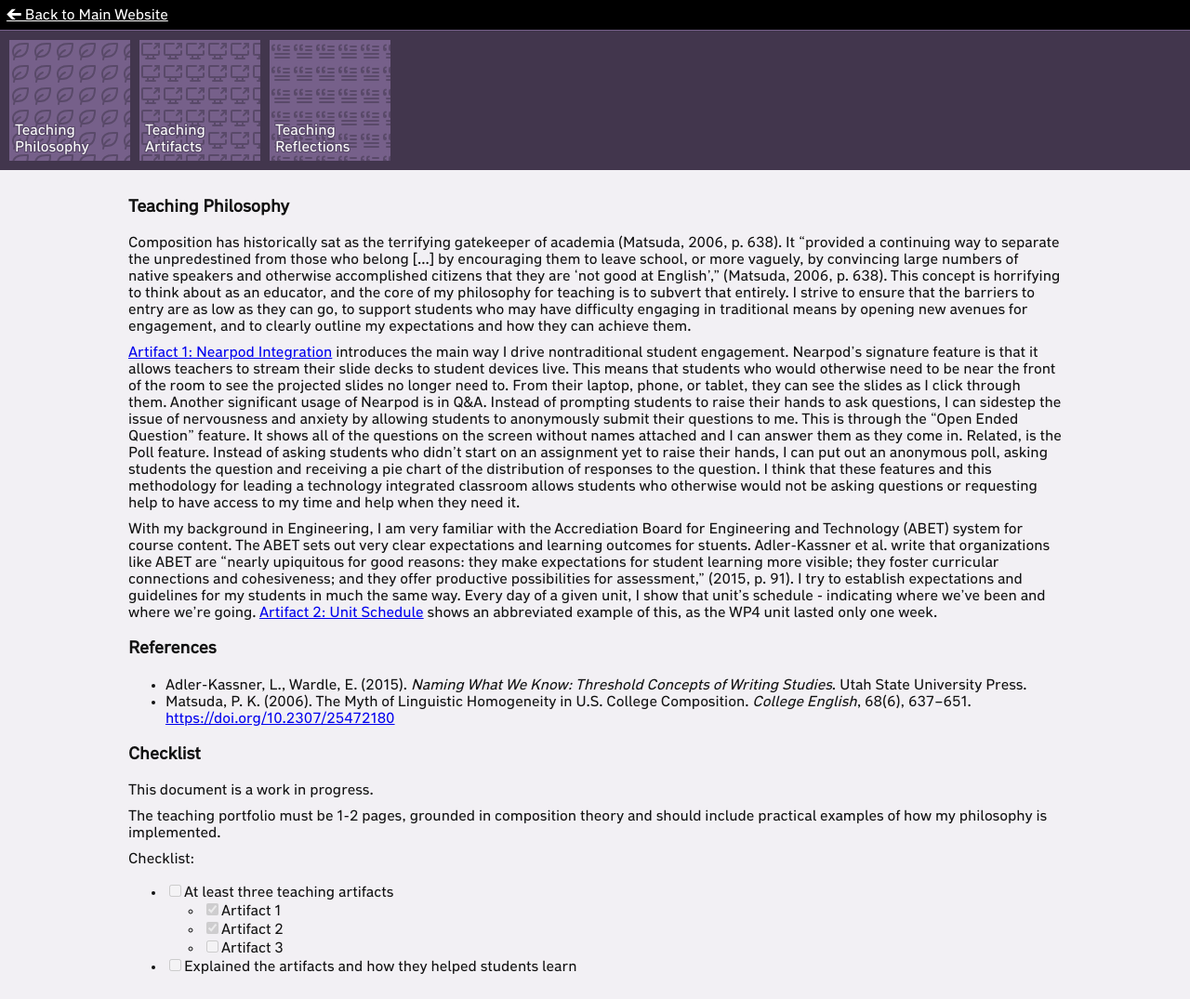
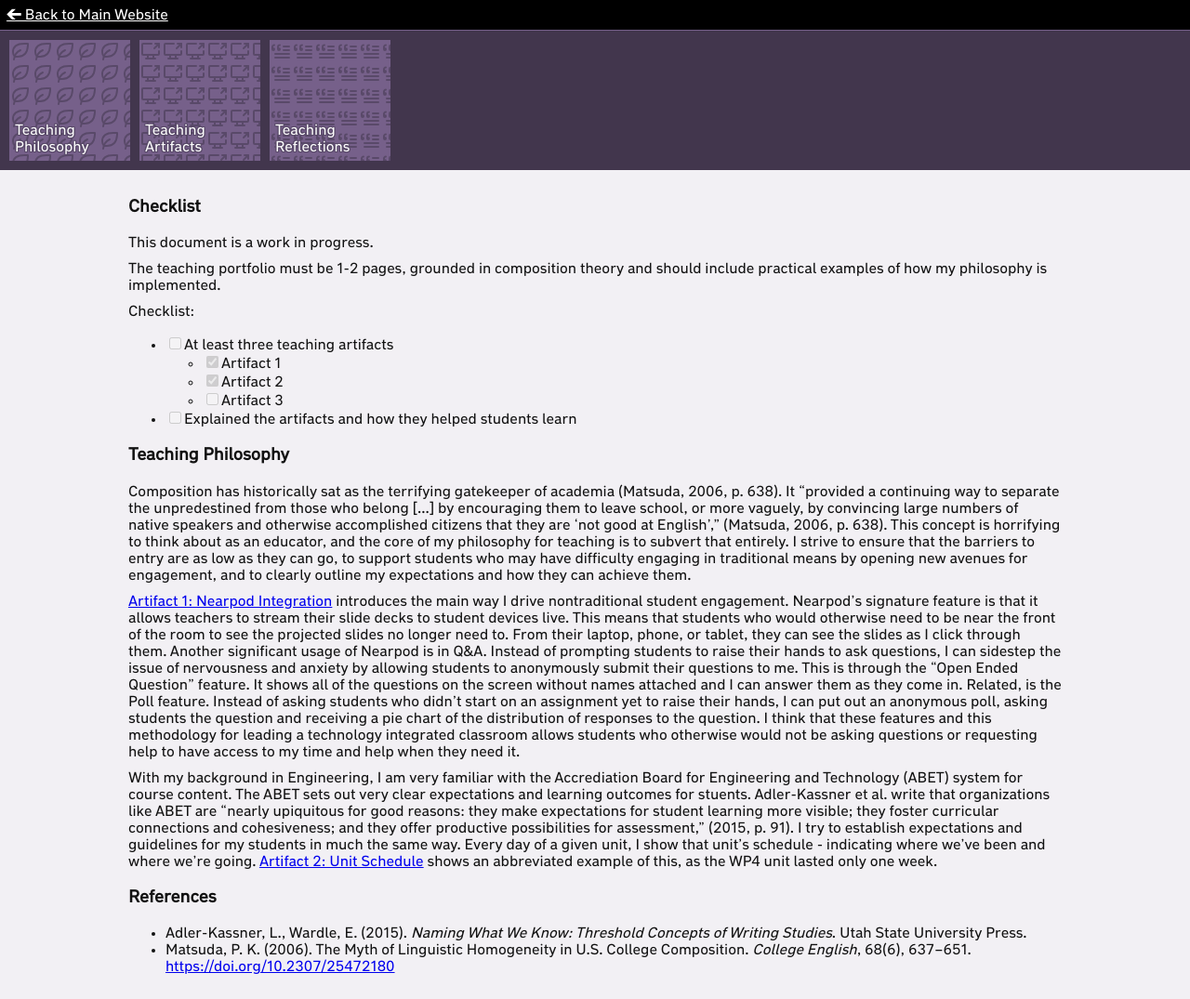
Before and after one commit to reneeverly/reneeverly.github.io, a Jekyll site: the page built from edu/phi/index.md, in a window 1280 px wide. Shown: the whole page at 93% size. Built offline with Jekyll 4.4.1, drawn with Linux system fonts in a browser that asks for light colours; our own code applies the rules of GitHub Pages for plain Markdown files; some of the changed lines change nothing that is shown.

Commit message:
Rearrange main to highlight WIP

```diff
--- a/edu/phi/index.md
+++ b/edu/phi/index.md
@@ -1,6 +1,18 @@
 ---
 layout: muicontent
 ---
+
+# Checklist
+This document is a work in progress.
+
+The teaching portfolio must be 1-2 pages, grounded in composition theory and should include practical examples of how my philosophy is implemented.
+
+Checklist:
+* [ ] At least three teaching artifacts
+  * [x] Artifact 1
+  * [x] Artifact 2
+  * [ ] Artifact 3
+* [ ] Explained the artifacts and how they helped students learn
 
 # Teaching Philosophy
 
@@ -14,16 +26,3 @@ With my background in Engineering, I am very familiar with the Accrediation Boar
 
 * Adler-Kassner, L., Wardle, E. (2015).  <i>Naming What We Know: Threshold Concepts of Writing Studies</i>. Utah State University Press.
 * Matsuda, P. K. (2006). The Myth of Linguistic Homogeneity in U.S. College Composition. <i>College English</i>, 68(6), 637–651. [https://doi.org/10.2307/25472180](https://doi.org/10.2307/25472180)
-
-# Checklist
-
-This document is a work in progress.
-
-The teaching portfolio must be 1-2 pages, grounded in composition theory and should include practical examples of how my philosophy is implemented.
-
-Checklist:
-* [ ] At least three teaching artifacts
-  * [x] Artifact 1
-  * [x] Artifact 2
-  * [ ] Artifact 3
-* [ ] Explained the artifacts and how they helped students learn
```
